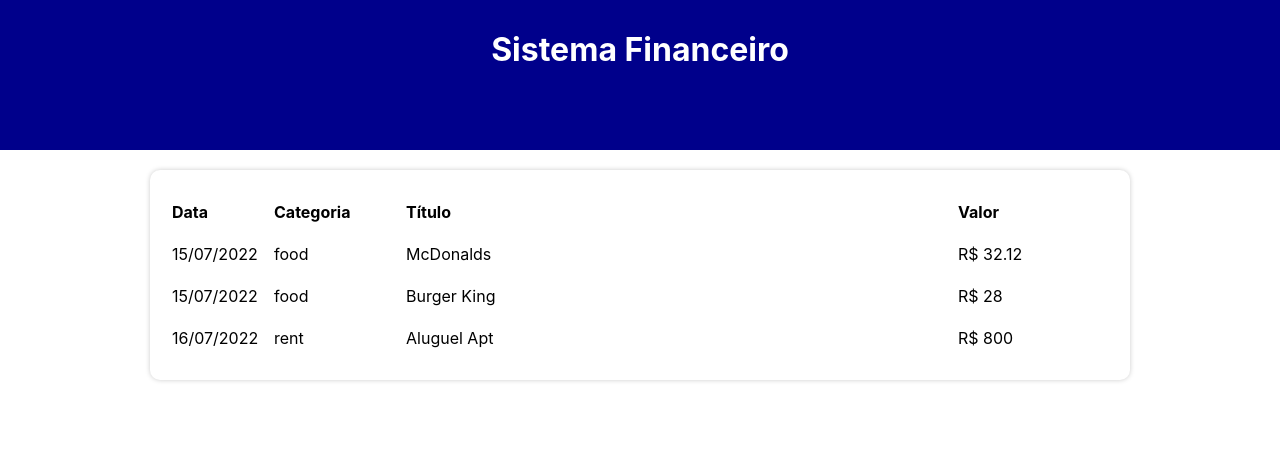
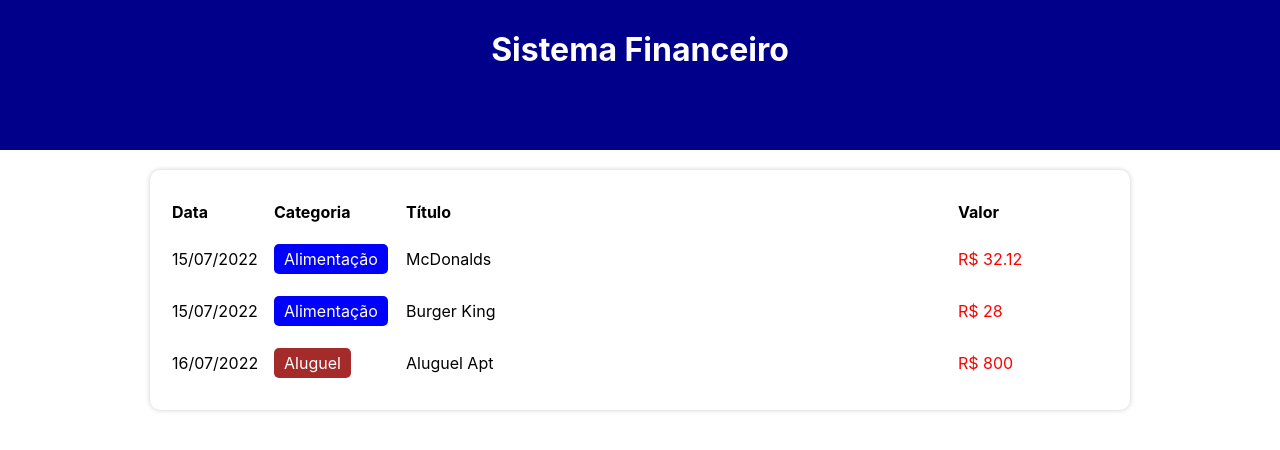
Before and after one commit to GSalustrianoSouza/Gestor-Financeiro, a React (Create React App) app: page / in a window 1280 px wide. Shown: the top 450 px of the page. Built offline with nearby package versions, Linux system fonts and the light colour scheme.

Commit message:
Implementação: Cores para despesas e ganhos

```diff
--- a/src/components/TableItem/index.tsx
+++ b/src/components/TableItem/index.tsx
@@ -1,6 +1,7 @@
 import * as C from './styles';
 import { Item } from '../../types/Item';
-import { formatDate } from '../../helpers/dateFilter'
+import { formatDate } from '../../helpers/dateFilter';
+import { categories } from '../../data/categories'
 
 type Props = {
     item: Item
@@ -10,9 +11,17 @@
     return (
         <C.TableLine>
             <C.TableColumn>{formatDate(item.date)}</C.TableColumn>
-            <C.TableColumn>{item.category}</C.TableColumn>
+            <C.TableColumn>
+                <C.Category color={categories[item.category].color}>
+                    {categories[item.category].title}
+                </C.Category>
+            </C.TableColumn>
             <C.TableColumn>{item.title}</C.TableColumn>
-            <C.TableColumn>R$ {item.value}</C.TableColumn>
+            <C.TableColumn>
+                <C.Value color={categories[item.category].expense ? 'red' : 'green'}>
+                    R$ {item.value}
+                </C.Value>
+            </C.TableColumn>
         </C.TableLine>
     );
 }
--- a/src/components/TableItem/styles.ts
+++ b/src/components/TableItem/styles.ts
@@ -5,3 +5,15 @@
 export const TableColumn = styled.td`
     padding: 10px 0;
 `;
+
+export const Category = styled.div<{ color: string }>`
+    display: inline-block;
+    padding: 5px 10px;
+    border-radius: 5px;
+    color: #fff;
+    background: ${props => props.color};
+`;
+
+export const Value = styled.div<{ color: string }>`
+    color: ${props => props.color}
+`;
```
